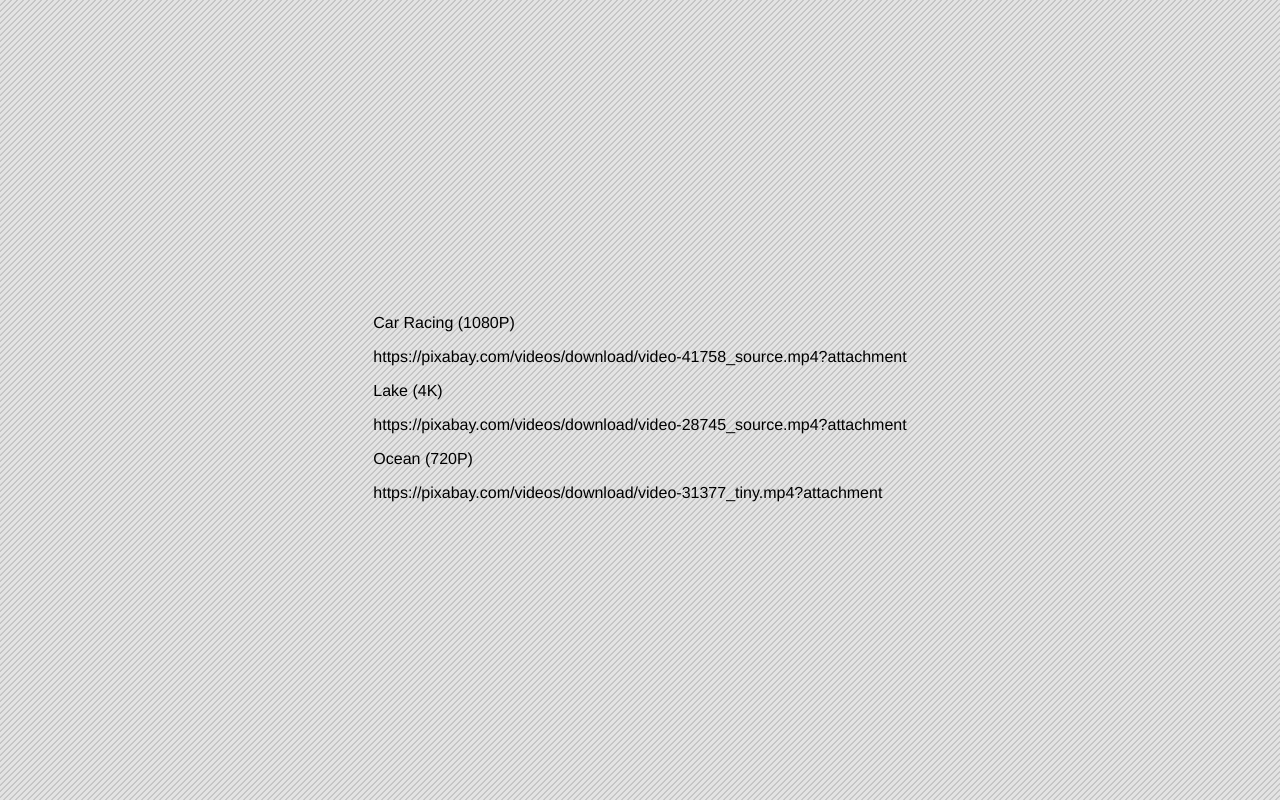
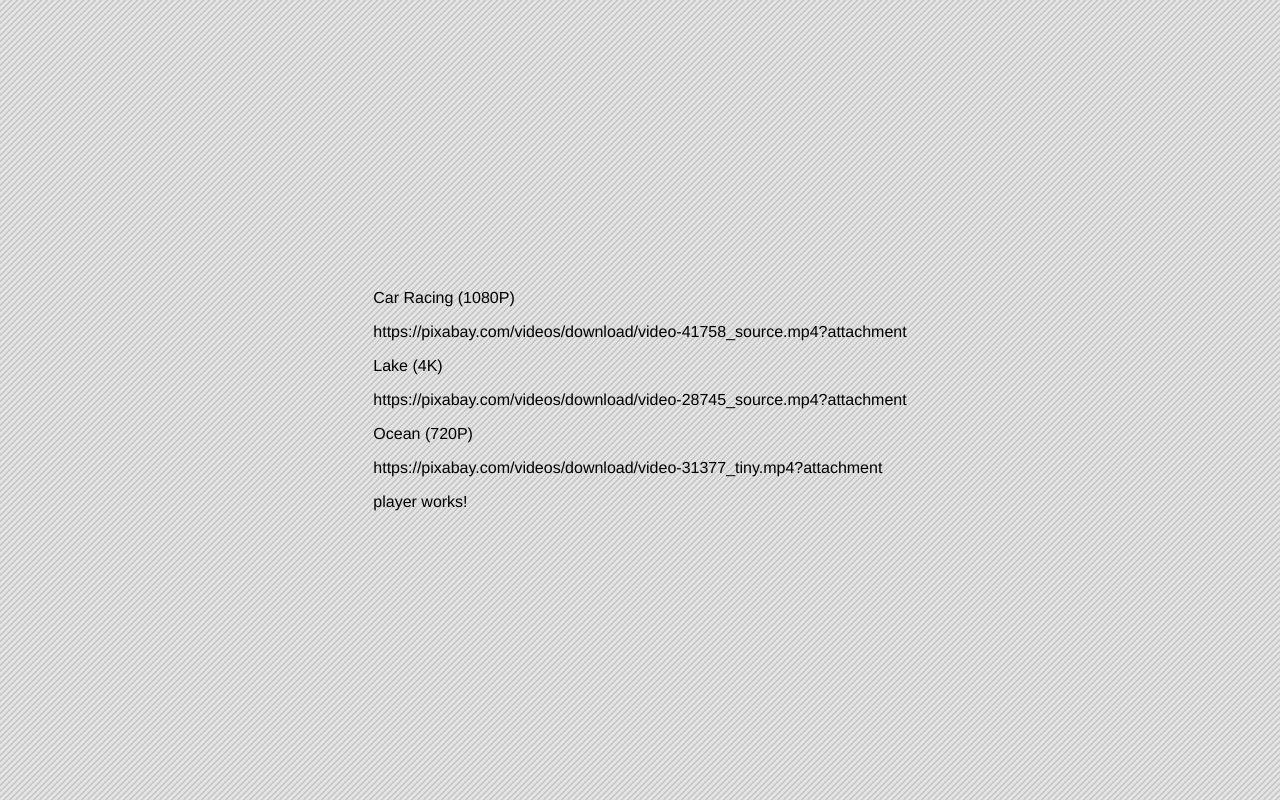
Before and after one commit to shaneiadt/angular-video-player, an Angular app: page / in a window 1280 px wide. Built offline with nearby package versions, Linux system fonts and the light colour scheme.

Commit message:
create player component

```diff
--- a/src/app/app.component.html
+++ b/src/app/app.component.html
@@ -4,3 +4,5 @@
 https://pixabay.com/videos/download/video-28745_source.mp4?attachment
 <p>Ocean (720P)</p>
 https://pixabay.com/videos/download/video-31377_tiny.mp4?attachment
+
+<app-player></app-player>
--- a/src/app/app.module.ts
+++ b/src/app/app.module.ts
@@ -2,10 +2,12 @@
 import { BrowserModule } from '@angular/platform-browser';
 
 import { AppComponent } from './app.component';
+import { PlayerComponent } from './player/player.component';
 
 @NgModule({
   declarations: [
-    AppComponent
+    AppComponent,
+    PlayerComponent
   ],
   imports: [
     BrowserModule
--- /dev/null
+++ b/src/app/player/player.component.html
@@ -0,0 +1 @@
+<p>player works!</p>
--- /dev/null
+++ b/src/app/player/player.component.ts
@@ -0,0 +1,15 @@
+import { Component, OnInit } from '@angular/core';
+
+@Component({
+  selector: 'app-player',
+  templateUrl: './player.component.html',
+  styleUrls: ['./player.component.scss']
+})
+export class PlayerComponent implements OnInit {
+
+  constructor() { }
+
+  ngOnInit(): void {
+  }
+
+}
```
Also changed, not shown: src/styles.scss (+0 -14 lines), src/app/player/player.component.scss (added), 1 other file (tests, documents, lock files or other folders).
